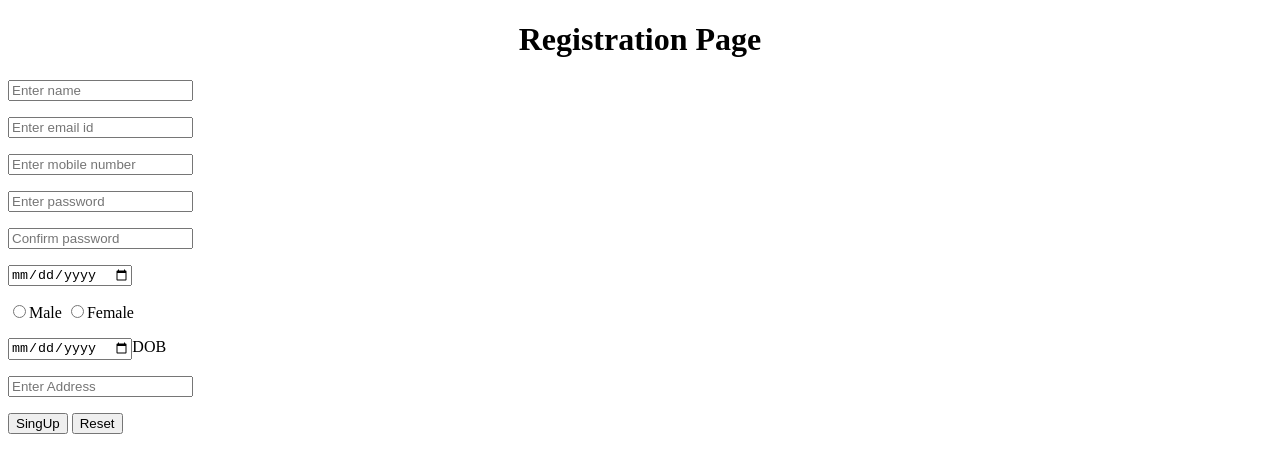
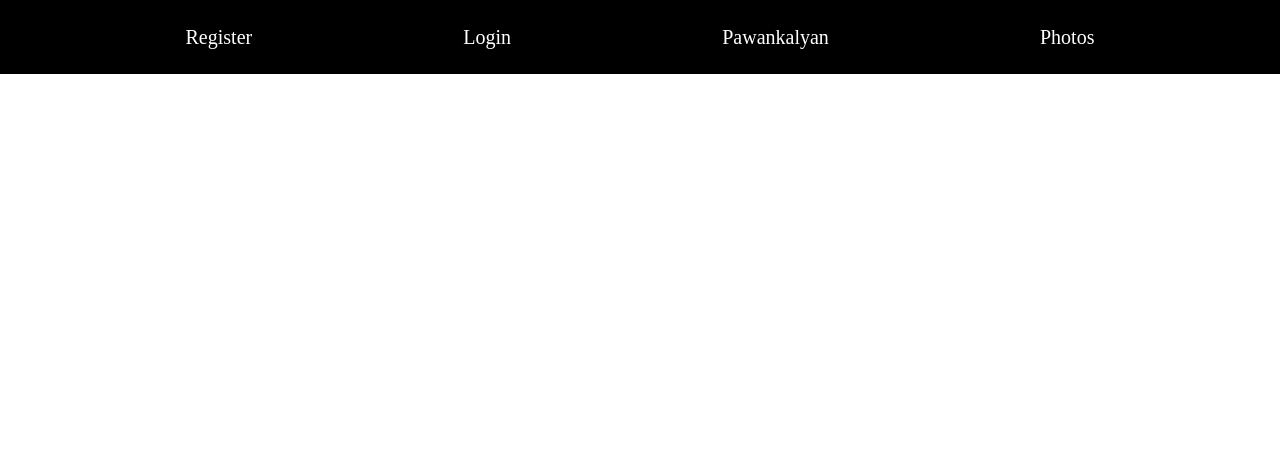
Before and after one commit to Yukthi-Gundemeda/first-task, a plain HTML site: page index.html in a window 1280 px wide. Drawn offline with Linux system fonts and the light colour scheme.

Commit message:
added navigation

```diff
--- a/index.html
+++ b/index.html
@@ -4,24 +4,15 @@
 	<meta charset="utf-8">
 	<meta name="viewport" content="width=device-width, initial-scale=1">
 	<title></title>
+	<link rel="stylesheet" href="navigation.css" />
+
 </head>
 <body>
-	<h1 align="center">Registration Page</h1>
-	<form action="login.html">
-	<p><input placeholder="Enter name" type="text" required /></p>
-	<p><input type="email" placeholder="Enter email id" required /></p>
-	<P><input type="number" placeholder="Enter mobile number" required /></P>
-	<p><input placeholder="Enter password" type="password"required/></p>
-	<p><input placeholder="Confirm password"type="password" required /></p>
-	<p><input type="date"/></p>
-	<p>
-		<input type="radio" value="male" name="gender"required/>Male
-		<input type="radio" value="female" name="gender"required/>Female
-	</p>
-	<p><input placeholder="Enter DOB" type="Date"required/>DOB</p>
-	<p><input placeholder="Enter Address" type="Address"required/></p>
-	<button>SingUp</button>
-    <input type="reset"/>
-</form>
+	<nav class="navigation">
+	<a href="Register.html">Register</a>
+	<a href="Login.html">Login</a>
+	<a href="Pawankalyan.html">Pawankalyan</a>
+	<a href="Photos.html">Photos</a>
+    </nav>
 </body>
 </html>
--- /dev/null
+++ b/navigation.css
@@ -0,0 +1,19 @@
+*{
+			margin: 0%;
+}
+.navigation{
+	background-color: black;
+	display: flex;
+	justify-content: space-evenly;
+
+}
+.navigation a{
+	color: white;
+	font-size: 20px;
+	 text-decoration: none;
+	padding: 2%;
+
+}
+.navigation a:hover{
+	background-color: darkred;
+}
```
Also changed, not shown: Pawankalyan.html (+7 -0 lines), Register.html (added, +44 -0 lines), login.html (+7 -0 lines), photos.html (+7 -0 lines).
